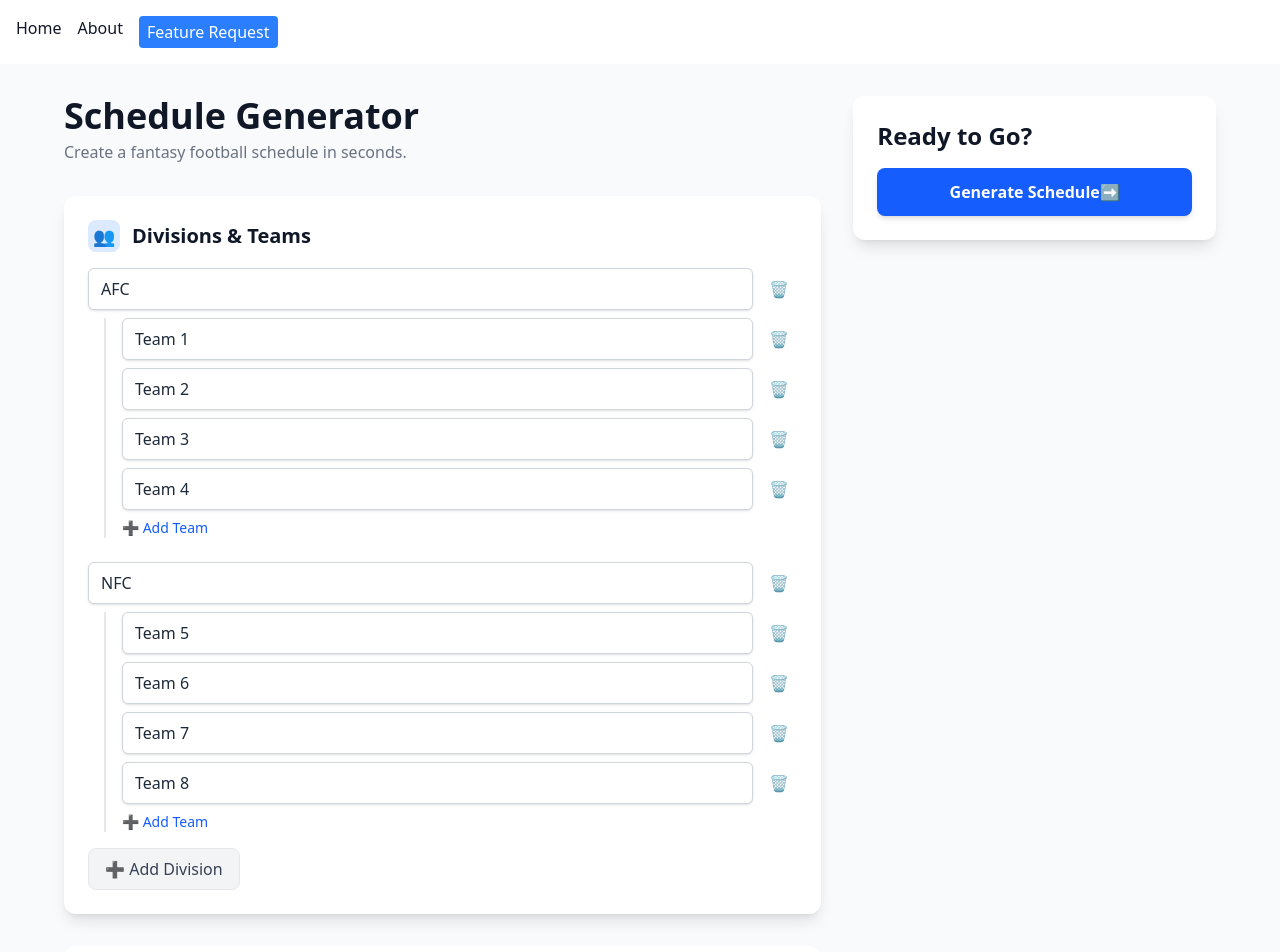
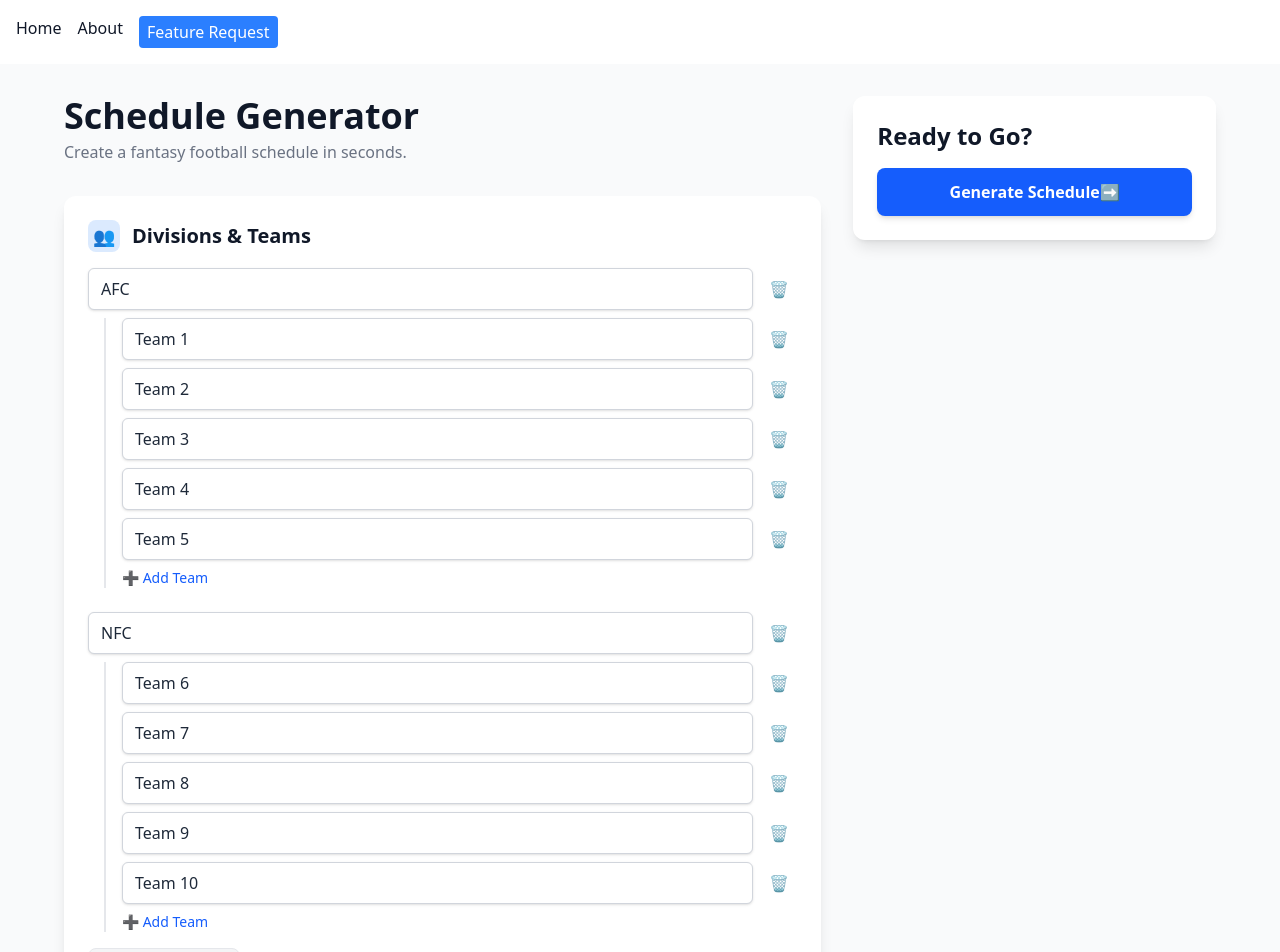
Before and after one commit to alex-monroe/ff-schedule-generator-fe, a Next.js app: page / in a window 1280 px wide. Shown: the top 952 px of the page. Built offline with nearby package versions, Linux system fonts and the light colour scheme.

Commit message:
feat: set default teams per division to five

```diff
--- a/src/app/page.tsx
+++ b/src/app/page.tsx
@@ -1,6 +1,6 @@
 'use client'
 
-import { useState, useRef, Fragment } from 'react'
+import { useState, Fragment } from 'react'
 import { scheduler } from 'ff-schedule-protos/dist/scheduler'
 import { useAutoAnimate } from '@formkit/auto-animate/react'
 import { motion, AnimatePresence } from 'framer-motion'
@@ -15,10 +15,12 @@ export default function Home() {
     { name: 'Team 2', divisionId: 1 },
     { name: 'Team 3', divisionId: 1 },
     { name: 'Team 4', divisionId: 1 },
-    { name: 'Team 5', divisionId: 2 },
+    { name: 'Team 5', divisionId: 1 },
     { name: 'Team 6', divisionId: 2 },
     { name: 'Team 7', divisionId: 2 },
-    { name: 'Team 8', divisionId: 2 }
+    { name: 'Team 8', divisionId: 2 },
+    { name: 'Team 9', divisionId: 2 },
+    { name: 'Team 10', divisionId: 2 }
   ])
   const [schedule, setSchedule] = useState<scheduler.IScheduleResponse | null>(null)
   const [loading, setLoading] = useState(false)
```
Also changed, not shown: 1 other file (tests, documents, lock files or other folders).
